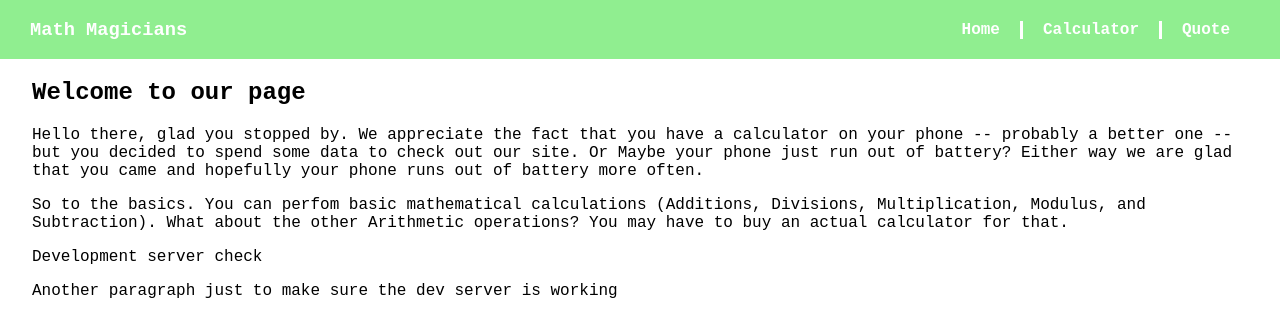
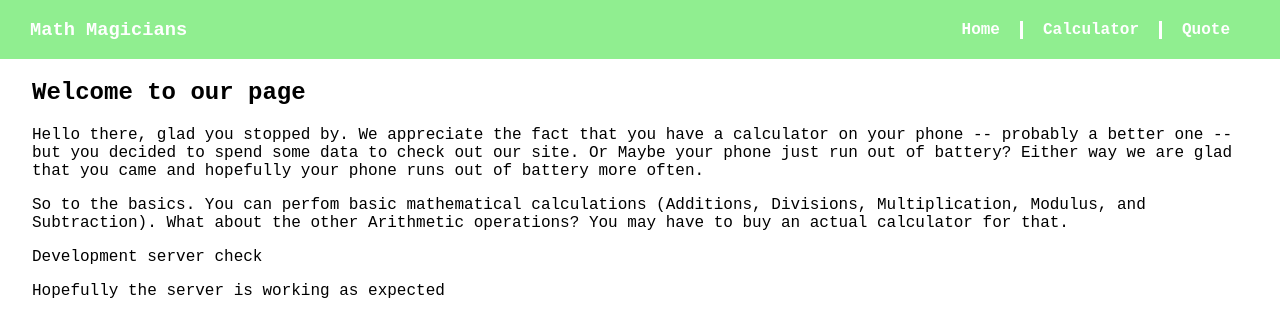
Before and after one commit to emmyobonyo/Math-Magicians-React, a React (Create React App) app: page / in a window 1280 px wide. Shown: the top 336 px of the page. Built offline with nearby package versions, Linux system fonts and the light colour scheme.

Commit message:
Add paragraph to Home.js

```diff
--- a/src/components/Home.js
+++ b/src/components/Home.js
@@ -22,7 +22,7 @@ function Home() {
         calculator for that.
       </p>
       <p>Development server check</p>
-      <p>Another paragraph just to make sure the dev server is working</p>
+      <p>Hopefully the server is working as expected</p>
     </div>
   );
 }
```
